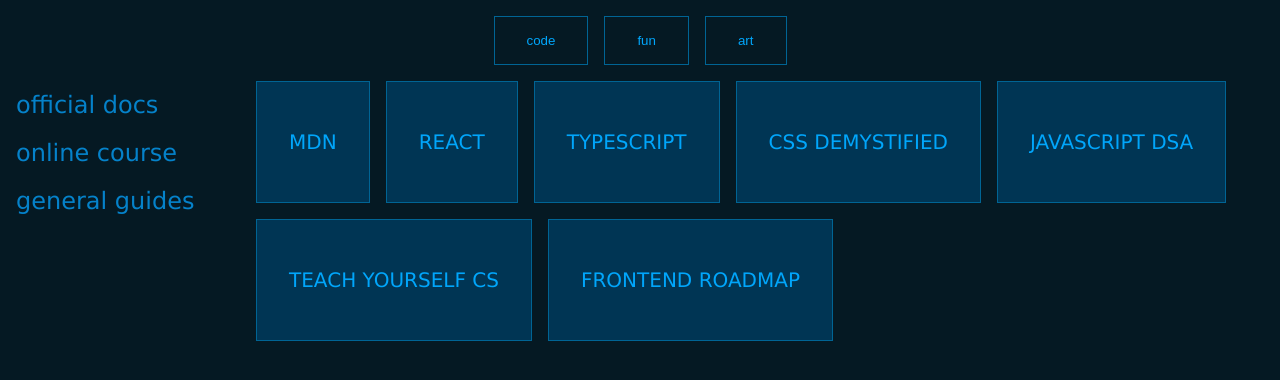
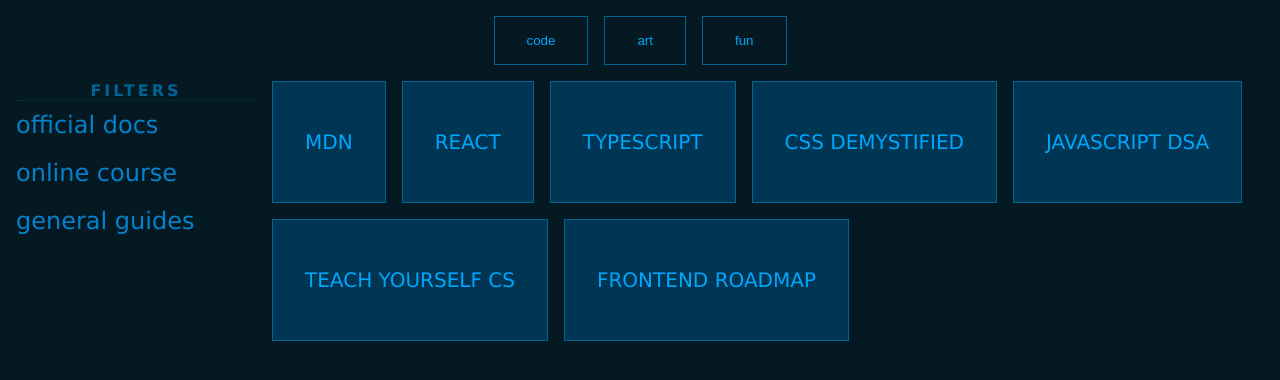
Before and after one commit to mistyb01/web-collector, a React (Create React App) app: page / in a window 1280 px wide. Shown: the top 380 px of the page. Built offline with nearby package versions, Linux system fonts and the light colour scheme.

Commit message:
moved static data to its own file

```diff
--- a/public/index.html
+++ b/public/index.html
@@ -24,7 +24,7 @@
       work correctly both with client-side routing and a non-root public URL.
       Learn how to configure a non-root public URL by running `npm run build`.
     -->
-    <title>React App</title>
+    <title>Bookmark Explorer</title>
   </head>
   <body>
     <noscript>You need to enable JavaScript to run this app.</noscript>
--- a/src/App.tsx
+++ b/src/App.tsx
@@ -4,34 +4,11 @@
 import Categories from './Categories';
 import Tags from './Tags';
 import { Link } from './@types/app';
+import bookmarkData from './data/static-data';
+
 const App:FC = () => {
 
 
-  let bookmarkData: Link[] = [
-    {name: "mdn", url: "https://developer.mozilla.org/en-US/", description:"", category: "code", tag: "official docs"},
-    {name: "react", url: "https://reactjs.org/docs/hello-world.html", description:"",  category: "code", tag: "official docs"},
-    {name: "typescript", url: "https://www.typescriptlang.org/docs/", description:"", category: "code", tag: "official docs"},
-    {name: "css demystified", url: "https://courses.kevinpowell.co/view/courses/css-demystified", description:"", category: "code", tag: "online course"},
-    {name: "javascript dsa", url: "https://www.udemy.com/course/js-algorithms-and-data-structures-masterclass/", description:"", category: "code", tag: "online course"},
-    {name: "teach yourself cs", url: "https://teachyourselfcs.com/", description:"", category: "code", tag: "general guides"},
-    {name: "frontend roadmap", url: "https://roadmap.sh/frontend", description:"", category: "code", tag: "general guides"},
-
-    {name: "yesterweb", url: "https://yesterweb.org/", description:"", category: "fun", tag: "indie web"},
-    {name: "sadgrl.online", url: "https://sadgrl.online/cyberspace/surf-the-web", description:"", category: "fun", tag: "indie web"},
-    {name: "rgb teahouse", url: "https://rgbteahouse.neocities.org/", description:"", category: "fun", tag: "indie web"},
-    {name: "vg museum", url: "http://www.vgmuseum.com/", description:"", category: "fun", tag: "video games"},
-    {name: "starmen.net", url: "http://www.starmen.net/", description:"", category: "fun", tag: "video games"},
-
-    {name: "loveariddle", url: "https://loveariddle.tumblr.com/", description:"", category: "art", tag: "web artists"},
-    {name: "emmmeralddd", url: "https://emmmeralddd.tumblr.com/", description:"", category: "art", tag: "web artists"},
-    {name: "mivvu", url: "https://mivvu-archive.tumblr.com/", description:"", category: "art", tag: "web artists"},
-    {name: "ovopack", url: "https://ovopack.tumblr.com/", description:"", category: "art", tag: "web artists"},
-    {name: "jiro sasumo", url: "https://www.pixiv.net/en/users/326389", description:"", category: "art", tag: "web artists"},
-    {name: "ohprcr", url: "https://ohprcr.tumblr.com", description:"", category: "art", tag: "web artists"},
-    {name: "worvies", url: "https://twitter.com/Worvies", description:"", category: "art", tag: "web artists"},
-    {name: "creamyghost", url: "https://twitter.com/CreamyGhost", description:"", category: "art", tag: "web artists"},
-    {name: "1041uuu", url: "https://1041uuu.tumblr.com", description:"", category: "art", tag: "web artists"},
-  ]
 
   const [category, setCategory] = useState('code');
   const [tag, setTag] = useState('all');
@@ -59,8 +36,9 @@
       <header>
         <Categories {...props}/>
       </header>
-      <main>
+      <main className="horizontal-space">
         <div className="filter-menu">
+          <h3 className="filter-menu__header">filters</h3>
           <Tags {...props}/>
         </div>
         <div className="bookmarks">
--- /dev/null
+++ b/src/data/static-data.ts
@@ -0,0 +1,34 @@
+import { Link } from '../@types/app';
+
+const bookmarkData: Link[] = [
+    {name: "mdn", url: "https://developer.mozilla.org/en-US/", description:"", category: "code", tag: "official docs"},
+    {name: "react", url: "https://reactjs.org/docs/hello-world.html", description:"",  category: "code", tag: "official docs"},
+    {name: "typescript", url: "https://www.typescriptlang.org/docs/", description:"", category: "code", tag: "official docs"},
+    {name: "css demystified", url: "https://courses.kevinpowell.co/view/courses/css-demystified", description:"", category: "code", tag: "online course"},
+    {name: "javascript dsa", url: "https://www.udemy.com/course/js-algorithms-and-data-structures-masterclass/", description:"", category: "code", tag: "online course"},
+    {name: "teach yourself cs", url: "https://teachyourselfcs.com/", description:"", category: "code", tag: "general guides"},
+    {name: "frontend roadmap", url: "https://roadmap.sh/frontend", description:"", category: "code", tag: "general guides"},
+
+    {name: "loveariddle", url: "https://loveariddle.tumblr.com/", description:"", category: "art", tag: "web artists"},
+    {name: "emmmeralddd", url: "https://emmmeralddd.tumblr.com/", description:"", category: "art", tag: "web artists"},
+    {name: "mivvu", url: "https://mivvu-archive.tumblr.com/", description:"", category: "art", tag: "web artists"},
+    {name: "ovopack", url: "https://ovopack.tumblr.com/", description:"", category: "art", tag: "web artists"},
+    {name: "jiro sasumo", url: "https://www.pixiv.net/en/users/326389", description:"", category: "art", tag: "web artists"},
+    {name: "ohprcr", url: "https://ohprcr.tumblr.com", description:"", category: "art", tag: "web artists"},
+    {name: "worvies", url: "https://twitter.com/Worvies", description:"", category: "art", tag: "web artists"},
+    {name: "creamyghost", url: "https://twitter.com/CreamyGhost", description:"", category: "art", tag: "web artists"},
+    {name: "1041uuu", url: "https://1041uuu.tumblr.com", description:"", category: "art", tag: "web artists"},
+    {name: "みなはむ", url: "https://www.pixiv.net/en/users/228408", description:"", category: "art", tag: "web artists"},
+    {name: "pon-marsh", url: "https://www.pixiv.net/en/users/5093857", description:"", category: "art", tag: "web artists"},
+
+
+    {name: "yesterweb", url: "https://yesterweb.org/", description:"", category: "fun", tag: "indie web"},
+    {name: "sadgrl.online", url: "https://sadgrl.online/cyberspace/surf-the-web", description:"", category: "fun", tag: "indie web"},
+    {name: "rgb teahouse", url: "https://rgbteahouse.neocities.org/", description:"", category: "fun", tag: "indie web"},
+    {name: "vg museum", url: "http://www.vgmuseum.com/", description:"", category: "fun", tag: "video games"},
+    {name: "starmen.net", url: "http://www.starmen.net/", description:"", category: "fun", tag: "video games"},
+    {name: "sakugabooru", url: "http://www.sakugabooru.com/", description:"", category: "fun", tag: "anime"},
+    {name: "anilinks", url: "http://www.anilinks.neocities.org", description:"", category: "fun", tag: "anime"},
+  ];
+
+  export default bookmarkData;
--- a/src/index.css
+++ b/src/index.css
@@ -48,9 +48,6 @@
   padding: 1rem 2rem;
 }
 
-.categories__button--star {
-}
-
 .categories__button:hover {
   color: var(--highlight-color);
   cursor: pointer;
@@ -83,6 +80,15 @@
   padding-left: 1rem;
 }
 
+.filter-menu__header {
+  text-align: center;
+  text-transform: uppercase;
+  font-size: 1rem;
+  letter-spacing: 3px;
+  color: var(--tertiary-color);
+  border-bottom: 1px dotted var(--lighter-bg-color);
+}
+
 .tags-list__item {
   font-size: 1.5rem;
   color: var(--secondary-color);
```
